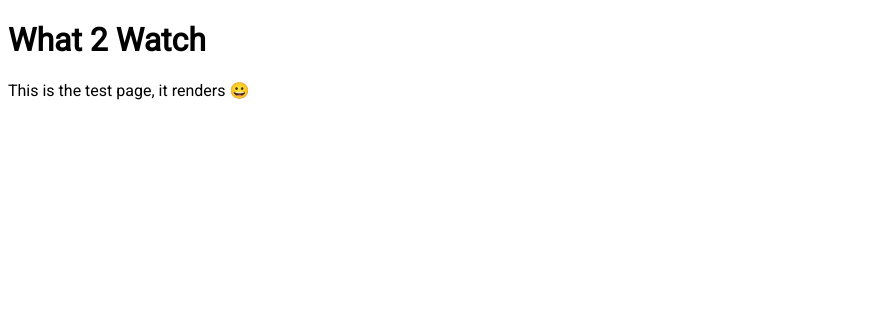
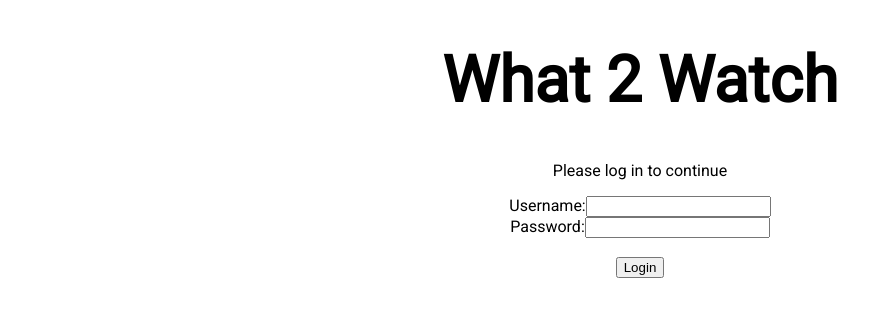
Before and after one commit to GKjohns/W4111-Project_1, a Flask app: page / in a window 1280 px wide. Shown: the top 317 px of the page, without its empty margins (0-892 px from the left). Run offline with Flask 2, Linux system fonts and the light colour scheme.

Commit message:
create login form. add login view (no controller logic yet)

```diff
--- a/app.py
+++ b/app.py
@@ -1,5 +1,6 @@
 from flask import Flask, request, render_template, flash,\
                   session, redirect, url_for
+from forms import LoginForm
 
 
 app = Flask(__name__)
@@ -7,8 +8,8 @@ app.config['SECRET_KEY'] = 'comsw4111'
 app.debug = True
 
 @app.route('/')
-def test_page():
-    return render_template('test.html')
+def login():
+    return render_template('login.html', form=LoginForm())
 
 if __name__ == '__main__':
     app.run()
--- /dev/null
+++ b/forms.py
@@ -0,0 +1,6 @@
+from wtforms import Form, StringField, PasswordField, SelectField,\
+                    BooleanField, RadioField, validators
+
+class LoginForm(Form):
+    username = StringField('username', [validators.DataRequired()])
+    password = PasswordField('password', [validators.DataRequired()])
--- a/static/style.css
+++ b/static/style.css
@@ -8,3 +8,20 @@ div.banner {
   font-size: 2em;
   margin-bottom: 35px;
 }
+
+.main_centered {
+  text-align: center;
+  margin: 0 20%;
+}
+
+.center {
+  margin-left: auto;
+  margin-right: auto;
+  text-align: center;
+}
+
+
+/*form  {
+  width: 300px;
+  text-align: right;
+}*/
--- a/templates/_base.html
+++ b/templates/_base.html
@@ -9,8 +9,12 @@
       rel="stylesheet">
   </head>
   <body>
-    <h1>What 2 Watch</h1>
-    {% block content %}
-    {% endblock %}
+    <div class="banner">
+      <h1>What 2 Watch</h1>
+    </div>
+    <div class="page main_centered">
+      {% block content %}
+      {% endblock %}
+    </div>
   </body>
 </html>
--- /dev/null
+++ b/templates/login.html
@@ -0,0 +1,13 @@
+{% extends "_base.html" %}
+{% block content %}
+  <p>Please log in to continue</p>
+  <form method="POST" action="/attempt_login">
+    <div class="main">
+      <span class="center inline"><td>Username:</td><td>{{ form.username }}</td></span>
+      <br>
+      <span class="center inline">Password:</td><td>{{ form.password }}</span>
+      <br><br>
+      <button type="submit" name="button">Login</button>
+    </div>
+  </form>
+{% endblock %}
--- a/templates/test.html
+++ /dev/null
@@ -1,4 +0,0 @@
-{% extends "_base.html" %}
-{% block content %}
-  <p>This is the test page, it renders 😀</p>
-{% endblock %}
```
Also changed, not shown: 1 other file.
